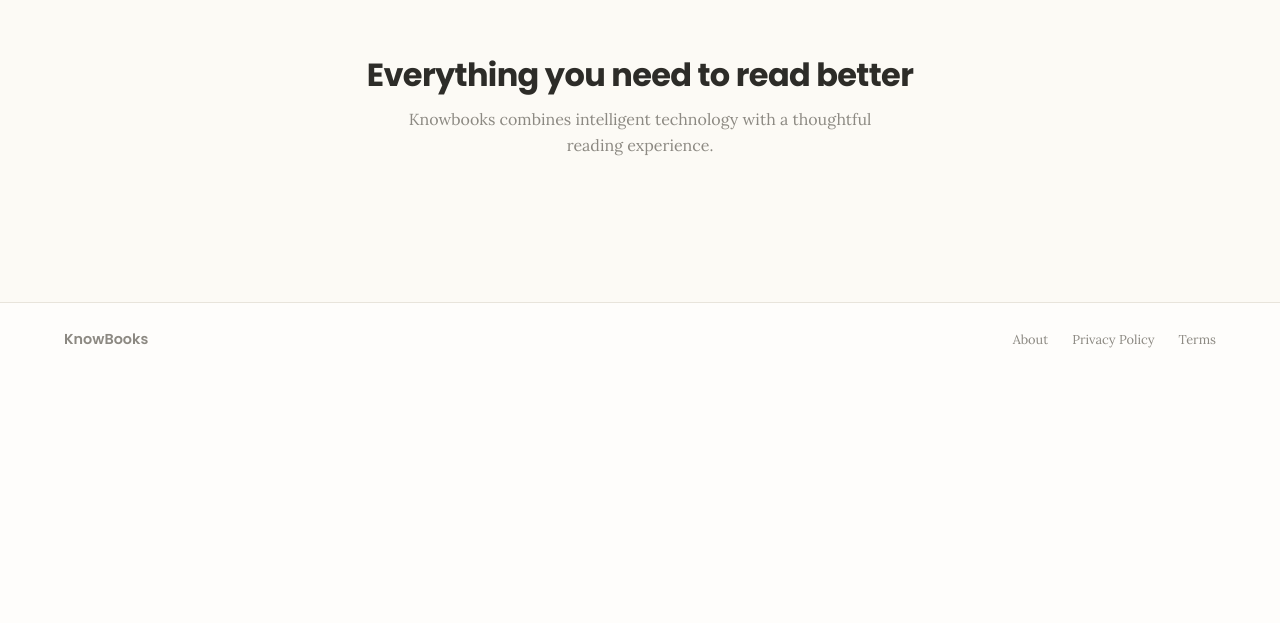
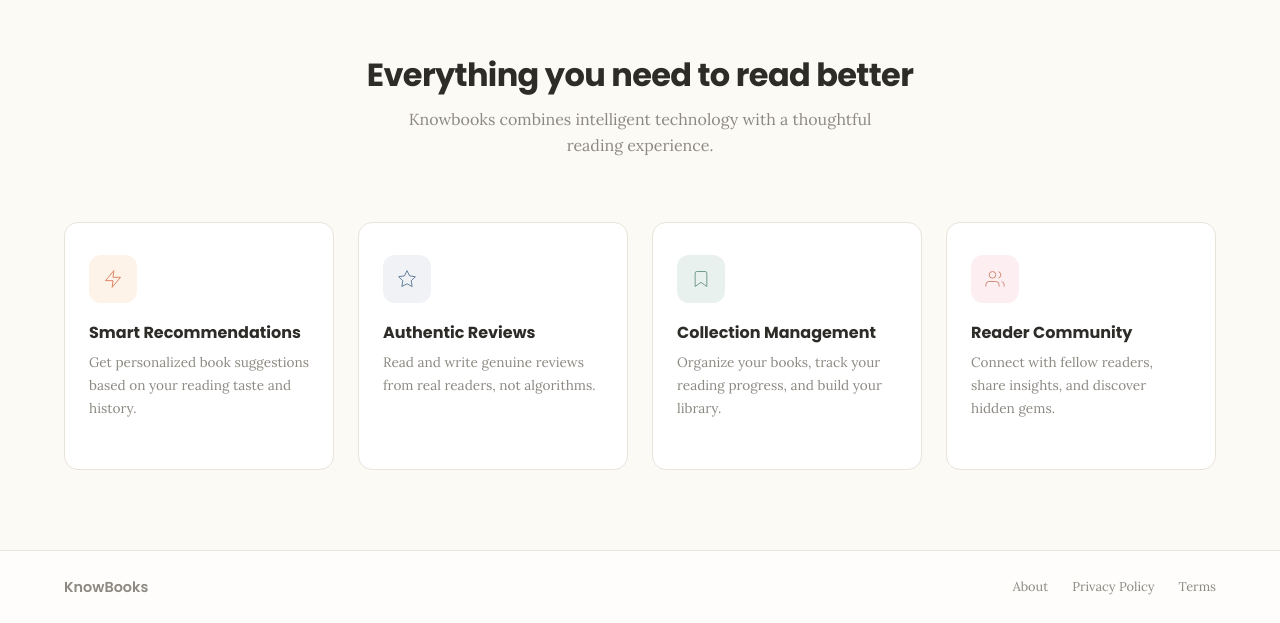
Before and after one commit to AGOODNY/KnowBooks, a Vue app: page / in a window 1280 px wide. Shown: the part 825-1448 px from the top of the page. Before the commit the page ends 1201 px from the top, so only its background shows below. Built offline with nearby package versions, Linux system fonts and the light colour scheme.

Commit message:
version 1.0.0

```diff
--- a/src/pages/Landing.vue
+++ b/src/pages/Landing.vue
@@ -38,7 +38,7 @@
           </p>
         </div>
         <div class="features-grid">
-          <div v-for="(feature, index) in mockFeatureHighlights" :key="index" class="feature-card">
+          <div v-for="(feature, index) in features" :key="index" class="feature-card">
             <div
               class="feature-icon"
               :style="{ background: feature.bgColor, color: feature.iconColor }"
@@ -87,10 +87,41 @@
 <script setup>
 import { ref } from 'vue'
 import { useRouter } from 'vue-router'
-import { mockFeatureHighlights } from '../data/mockData'
 
 const router = useRouter()
 const featuresRef = ref(null)
+
+// 功能特性数据（静态）
+const features = [
+  {
+    iconKey: 'recommend',
+    title: 'Smart Recommendations',
+    description: 'Get personalized book suggestions based on your reading taste and history.',
+    bgColor: '#fef3e8',
+    iconColor: '#d9704a'
+  },
+  {
+    iconKey: 'review',
+    title: 'Authentic Reviews',
+    description: 'Read and write genuine reviews from real readers, not algorithms.',
+    bgColor: '#f0f2f5',
+    iconColor: '#4a6a8c'
+  },
+  {
+    iconKey: 'collection',
+    title: 'Collection Management',
+    description: 'Organize your books, track your reading progress, and build your library.',
+    bgColor: '#e8f1ed',
+    iconColor: '#5c8c7a'
+  },
+  {
+    iconKey: 'community',
+    title: 'Reader Community',
+    description: 'Connect with fellow readers, share insights, and discover hidden gems.',
+    bgColor: '#fdeef2',
+    iconColor: '#c97a5e'
+  }
+]
 
 function scrollToFeatures() {
   featuresRef.value?.scrollIntoView({ behavior: 'smooth' })
@@ -160,6 +191,7 @@
   padding: 0.75rem 1.9rem;
   border-radius: var(--radius);
   transition: opacity 0.15s;
+  cursor: pointer;
 }
 
 .btn-hero-primary:hover {
@@ -176,6 +208,7 @@
   border: 1px solid var(--color-light-gray);
   border-radius: var(--radius);
   transition: border-color 0.15s, background 0.15s;
+  cursor: pointer;
 }
 
 .btn-hero-secondary:hover {
@@ -332,6 +365,7 @@
   font-size: 0.8rem;
   color: var(--color-mid-gray);
   transition: color 0.15s;
+  text-decoration: none;
 }
 
 .footer-links a:hover {
```
